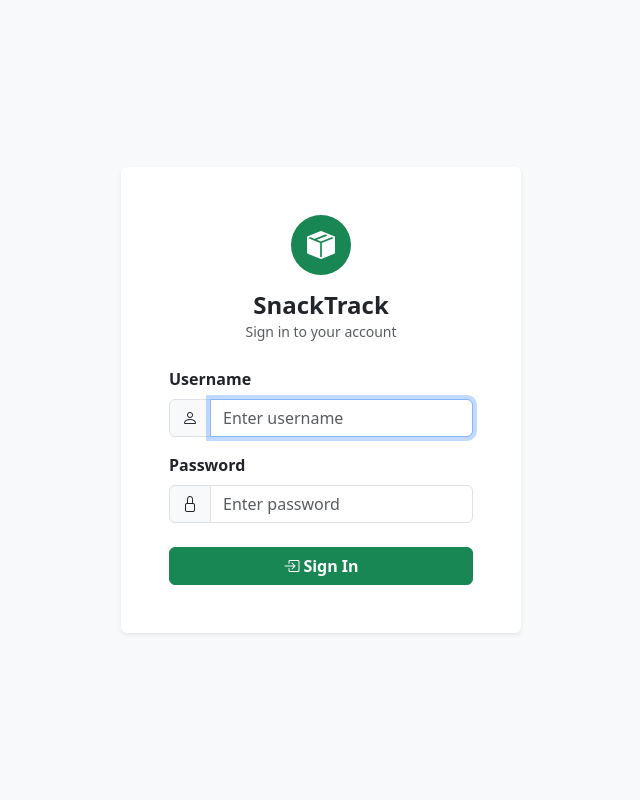
After one commit to vimalraj2003/snack-tracker, a Flask app: page /login in a window 1280 px wide. The commit adds this page. Shown: the whole page, without its empty margins (319-959 px from the left). Run offline with Flask 3, Linux system fonts and the light colour scheme.

Commit message:
Add login, Excel export, fix product count

```diff
--- a/app.py
+++ b/app.py
@@ -1,7 +1,12 @@
+import io
 import os
 import sqlite3
 from datetime import datetime, date, timedelta
-from flask import Flask, render_template, request, redirect, url_for, flash, jsonify
+from flask import Flask, render_template, request, redirect, url_for, flash, jsonify, send_file, session
+from functools import wraps
+import openpyxl
+from openpyxl.styles import Font, PatternFill, Alignment
+from werkzeug.security import generate_password_hash, check_password_hash
 
 app = Flask(__name__)
 app.secret_key = os.environ.get('SECRET_KEY', 'snacktrack-dev-secret-2024')
@@ -65,6 +70,13 @@ def init_db():
                 FOREIGN KEY (product_id) REFERENCES products(id)
             )
         ''')
+        conn.execute('''
+            CREATE TABLE IF NOT EXISTS users (
+                id INTEGER PRIMARY KEY AUTOINCREMENT,
+                username TEXT NOT NULL UNIQUE,
+                password_hash TEXT NOT NULL
+            )
+        ''')
         conn.commit()
 
 
@@ -78,8 +90,84 @@ def migrate_db():
             conn.execute('ALTER TABLE products ADD COLUMN is_split INTEGER DEFAULT 0')
         if 'status' not in existing:
             conn.execute("ALTER TABLE products ADD COLUMN status TEXT DEFAULT 'active'")
+
+        conn.execute('''
+            CREATE TABLE IF NOT EXISTS users (
+                id INTEGER PRIMARY KEY AUTOINCREMENT,
+                username TEXT NOT NULL UNIQUE,
+                password_hash TEXT NOT NULL
+            )
+        ''')
+
+        # Create default admin user if no users exist
+        count = conn.execute('SELECT COUNT(*) FROM users').fetchone()[0]
+        if count == 0:
+            default_password = os.environ.get('ADMIN_PASSWORD', 'admin123')
+            conn.execute(
+                'INSERT INTO users (username, password_hash) VALUES (?, ?)',
+                ('admin', generate_password_hash(default_password))
+            )
         conn.commit()
 
+
+def login_required(f):
+    @wraps(f)
+    def decorated(*args, **kwargs):
+        if 'user_id' not in session:
+            return redirect(url_for('login'))
+        return f(*args, **kwargs)
+    return decorated
+
+
+
+@app.route('/login', methods=['GET', 'POST'])
+def login():
+    if 'user_id' in session:
+        return redirect(url_for('index'))
+    error = None
+    if request.method == 'POST':
+        username = request.form['username'].strip()
+        password = request.form['password']
+        db = get_db()
+        user = db.execute('SELECT * FROM users WHERE username = ?', (username,)).fetchone()
+        if user and check_password_hash(user['password_hash'], password):
+            session.permanent = True
+            session['user_id'] = user['id']
+            session['username'] = user['username']
+            return redirect(url_for('index'))
+        error = 'Invalid username or password.'
+    return render_template('login.html', error=error)
+
+
+@app.route('/logout')
+def logout():
+    session.clear()
+    return redirect(url_for('login'))
+
+
+@app.route('/change-password', methods=['GET', 'POST'])
+@login_required
+def change_password():
+    error = None
+    if request.method == 'POST':
+        current = request.form['current_password']
+        new_pw = request.form['new_password']
+        confirm = request.form['confirm_password']
+        db = get_db()
+        user = db.execute('SELECT * FROM users WHERE id = ?', (session['user_id'],)).fetchone()
+        if not check_password_hash(user['password_hash'], current):
+            error = 'Current password is incorrect.'
+        elif new_pw != confirm:
+            error = 'New passwords do not match.'
+        elif len(new_pw) < 6:
+            error = 'Password must be at least 6 characters.'
+        else:
+            db.execute('UPDATE users SET password_hash = ? WHERE id = ?',
+                       (generate_password_hash(new_pw), session['user_id']))
+            db.commit()
+            flash('Password changed successfully.', 'success')
+            return redirect(url_for('index'))
+    return render_template('change_password.html', error=error)
 
 
 @app.template_filter('days_left')
@@ -118,6 +206,7 @@ def fmt_date_filter(date_str):
 
 
 @app.route('/')
+@login_required
 def index():
     db = get_db()
     today = date.today()
@@ -167,6 +256,7 @@ def index():
 
 
 @app.route('/products')
+@login_required
 def products():
     db = get_db()
     today = date.today()
@@ -217,10 +307,12 @@ def products():
 
     query += ' ORDER BY p.expiry_date ASC'
     all_products = db.execute(query, params).fetchall()
+    original_count = sum(1 for p in all_products if not p['is_split'])
     locations = [r[0] for r in db.execute('SELECT DISTINCT location FROM products ORDER BY location').fetchall()]
 
     return render_template('products.html',
                            products=all_products,
+                           original_count=original_count,
                            search=search,
                            category=category,
                            location=location,
@@ -229,6 +321,7 @@ def products():
 
 
 @app.route('/product-master')
+@login_required
 def product_master():
     db = get_db()
     masters = db.execute('''
@@ -241,6 +334,7 @@ def product_master():
 
 
 @app.route('/product-master/add', methods=['GET', 'POST'])
+@login_required
 def add_master():
     if request.method == 'POST':
         db = get_db()
@@ -260,6 +354,7 @@ def add_master():
 
 
 @app.route('/product-master/<int:mid>/edit', methods=['GET', 'POST'])
+@login_required
 def edit_master(mid):
     db = get_db()
     master = db.execute('SELECT * FROM product_master WHERE id = ?', (mid,)).fetchone()
@@ -284,6 +379,7 @@ def edit_master(mid):
 
 
 @app.route('/product-master/<int:mid>/delete', methods=['POST'])
+@login_required
 def delete_master(mid):
     db = get_db()
     in_use = db.execute('SELECT COUNT(*) FROM products WHERE master_id = ?', (mid,)).fetchone()[0]
@@ -297,6 +393,7 @@ def delete_master(mid):
 
 
 @app.route('/products/add', methods=['GET', 'POST'])
+@login_required
 def add_product():
     db = get_db()
     if request.method == 'POST':
@@ -331,6 +428,7 @@ def add_product():
 
 
 @app.route('/products/<int:pid>/edit', methods=['GET', 'POST'])
+@login_required
 def edit_product(pid):
     db = get_db()
     product = db.execute('SELECT * FROM products WHERE id = ?', (pid,)).fetchone()
@@ -366,6 +464,7 @@ def edit_product(pid):
 
 
 @app.route('/products/<int:pid>/delete', methods=['POST'])
+@login_required
 def delete_product(pid):
     db = get_db()
     db.execute('DELETE FROM products WHERE id = ?', (pid,))
@@ -375,6 +474,7 @@ def delete_product(pid):
 
 
 @app.route('/products/<int:pid>/complete', methods=['POST'])
+@login_required
 def complete_product(pid):
     db = get_db()
     product = db.execute('SELECT * FROM products WHERE id = ?', (pid,)).fetchone()
@@ -390,7 +490,81 @@ def complete_product(pid):
     return redirect(url_for('products'))
 
 
+@app.route('/products/export')
+@login_required
+def export_products():
+    db = get_db()
+    products = db.execute('''
+        SELECT p.*, COALESCE(m.total_moved, 0) AS total_moved
+        FROM products p
+        LEFT JOIN (
+            SELECT product_id, SUM(quantity_moved) AS total_moved
+            FROM movements GROUP BY product_id
+        ) m ON p.id = m.product_id
+        WHERE p.status = 'active' AND p.is_split = 0
+        ORDER BY p.expiry_date ASC
+    ''').fetchall()
+
+    wb = openpyxl.Workbook()
+    ws = wb.active
+    ws.title = 'Products'
+
+    header_fill = PatternFill(start_color='1F7A4B', end_color='1F7A4B', fill_type='solid')
+    header_font = Font(color='FFFFFF', bold=True)
+
+    headers = ['#', 'Product Name', 'Category', 'Batch No.', 'Location',
+               'Mfg Date', 'Packing Date', 'Expiry Date',
+               'Total Stock', 'Moved', 'Current Stock', 'Unit', 'Status', 'Notes']
+    ws.append(headers)
+
+    for cell in ws[1]:
+        cell.fill = header_fill
+        cell.font = header_font
+        cell.alignment = Alignment(horizontal='center')
+
+    today = date.today()
+    for i, p in enumerate(products, 1):
+        days_left = (datetime.strptime(str(p['expiry_date']), '%Y-%m-%d').date() - today).days
+        if days_left < 0:
+            status = 'Expired'
+        elif days_left <= 7:
+            status = 'Critical'
+        elif days_left <= 30:
+            status = 'Warning'
+        else:
+            status = 'Safe'
+
+        ws.append([
+            i,
+            p['name'],
+            p['category'],
+            p['batch_number'] or '',
+            p['location'],
+            p['mfg_date'] or '',
+            p['packing_date'] or '',
+            p['expiry_date'],
+            round(p['quantity'] + p['total_moved'], 2),
+            round(p['total_moved'], 2),
+            round(p['quantity'], 2),
+            p['unit'],
+            status,
+            p['notes'] or '',
+        ])
+
+    for col in ws.columns:
+        max_len = max(len(str(cell.value or '')) for cell in col)
+        ws.column_dimensions[col[0].column_letter].width = max_len + 4
+
+    output = io.BytesIO()
+    wb.save(output)
+    output.seek(0)
+    filename = f'products_{date.today().isoformat()}.xlsx'
+    return send_file(output, mimetype='application/vnd.openxmlformats-officedocument.spreadsheetml.sheet',
+                     as_attachment=True, download_name=filename)
+
+
 @app.route('/alerts')
+@login_required
 def alerts():
     db = get_db()
     today = date.today()
@@ -413,6 +587,7 @@ def alerts():
 
 
 @app.route('/products/<int:pid>/move', methods=['GET', 'POST'])
+@login_required
 def move_product(pid):
     db = get_db()
     product = db.execute('SELECT * FROM products WHERE id = ?', (pid,)).fetchone()
@@ -476,6 +651,7 @@ def move_product(pid):
 
 
 @app.route('/movements/new', methods=['GET', 'POST'])
+@login_required
 def new_movement():
     db = get_db()
     all_products = db.execute(
@@ -542,6 +718,7 @@ def new_movement():
 
 
 @app.route('/movements')
+@login_required
 def movements():
     db = get_db()
     search = request.args.get('search', '').strip()
--- a/requirements.txt
+++ b/requirements.txt
@@ -1,2 +1,3 @@
 flask==3.0.3
 gunicorn==22.0.0
+openpyxl==3.1.2
--- /dev/null
+++ b/templates/login.html
@@ -0,0 +1,59 @@
+<!DOCTYPE html>
+<html lang="en">
+<head>
+  <meta charset="UTF-8">
+  <meta name="viewport" content="width=device-width, initial-scale=1.0">
+  <title>SnackTrack — Login</title>
+  <link href="https://cdn.jsdelivr.net/npm/bootstrap@5.3.2/dist/css/bootstrap.min.css" rel="stylesheet">
+  <link href="https://cdn.jsdelivr.net/npm/bootstrap-icons@1.11.3/font/bootstrap-icons.css" rel="stylesheet">
+</head>
+<body class="bg-light">
+
+<div class="d-flex align-items-center justify-content-center" style="min-height:100vh">
+  <div class="card border-0 shadow-sm" style="width:100%;max-width:400px">
+    <div class="card-body p-5">
+
+      <div class="text-center mb-4">
+        <div class="bg-success text-white rounded-circle d-inline-flex align-items-center justify-content-center mb-3"
+             style="width:60px;height:60px">
+          <i class="bi bi-box-seam-fill fs-3"></i>
+        </div>
+        <h4 class="fw-bold mb-0">SnackTrack</h4>
+        <small class="text-muted">Sign in to your account</small>
+      </div>
+
+      {% if error %}
+      <div class="alert alert-danger py-2 small">
+        <i class="bi bi-exclamation-triangle me-1"></i>{{ error }}
+      </div>
+      {% endif %}
+
+      <form method="post">
+        <div class="mb-3">
+          <label class="form-label fw-semibold">Username</label>
+          <div class="input-group">
+            <span class="input-group-text"><i class="bi bi-person"></i></span>
+            <input type="text" name="username" class="form-control" required
+                   placeholder="Enter username" autofocus>
+          </div>
+        </div>
+        <div class="mb-4">
+          <label class="form-label fw-semibold">Password</label>
+          <div class="input-group">
+            <span class="input-group-text"><i class="bi bi-lock"></i></span>
+            <input type="password" name="password" class="form-control" required
+                   placeholder="Enter password">
+          </div>
+        </div>
+        <button type="submit" class="btn btn-success w-100 fw-semibold">
+          <i class="bi bi-box-arrow-in-right me-1"></i>Sign In
+        </button>
+      </form>
+
+    </div>
+  </div>
+</div>
+
+<script src="https://cdn.jsdelivr.net/npm/bootstrap@5.3.2/dist/js/bootstrap.bundle.min.js"></script>
+</body>
+</html>
```
Also changed, not shown: templates/base.html (+10 -0 lines), templates/change_password.html (added, +51 -0 lines), templates/products.html (+9 -4 lines).
